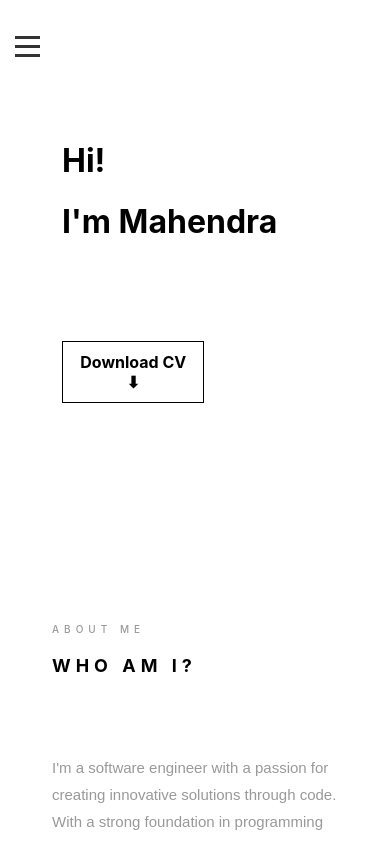
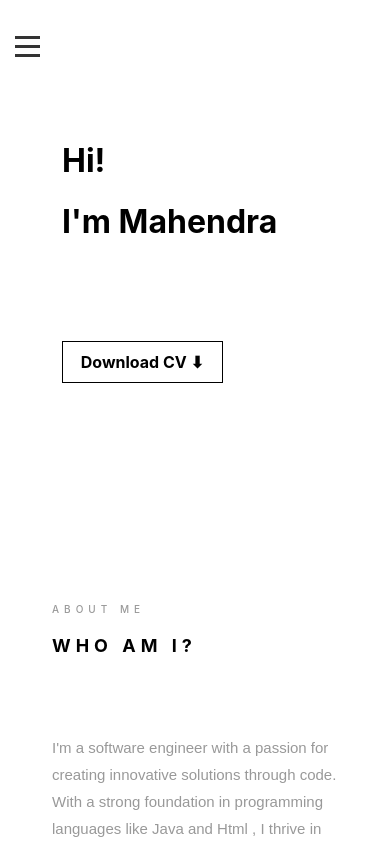
Before and after one commit to mahendraleo28/Mahendra-Portfolio-Main, a React (Create React App) app: page /#/ in a window 390 px wide. Shown: the top 841 px of the page. Built offline with nearby package versions, Linux system fonts and the light colour scheme.

Commit message:
push button css

```diff
--- a/src/Components/Landing/landing.css
+++ b/src/Components/Landing/landing.css
@@ -27,7 +27,7 @@
         text-align: center;
         padding: 10px;
         border: 1px solid;
-        width: 39.1%;
+        width: 45%;
         margin-top: 100px;
         margin-bottom: 200px;
     }
```
